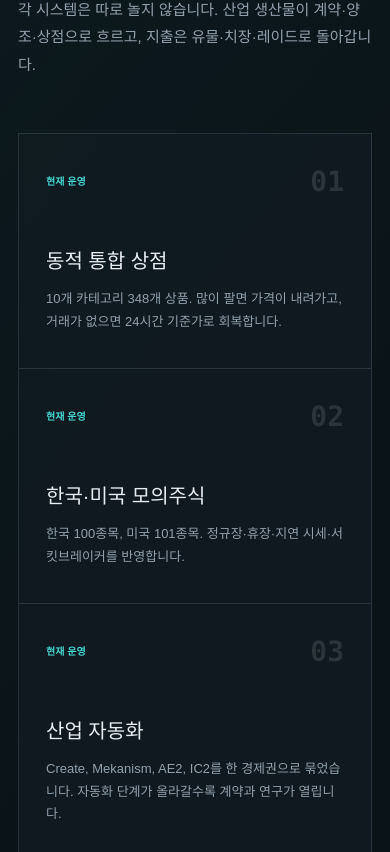
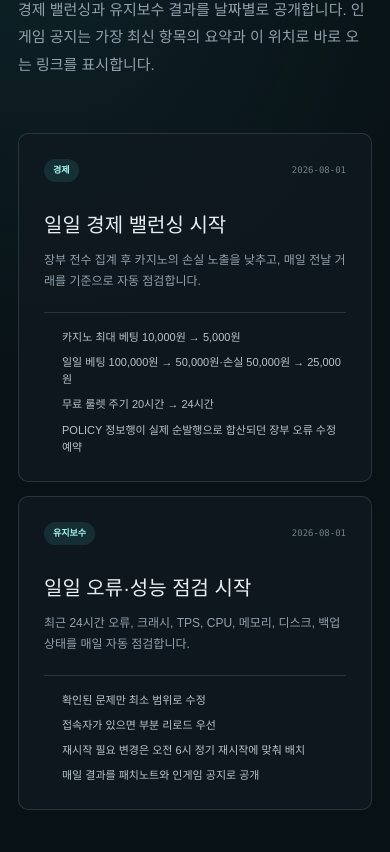
Before and after one commit to kohij/kohij.github.io, a Next.js app: page / in a window 390 px wide. Shown: the part 5492-6344 px from the top of the page. Built offline with nearby package versions, Linux system fonts and the light colour scheme.

Commit message:
Add automated server patch notes

```diff
--- a/app/globals.css
+++ b/app/globals.css
@@ -594,6 +594,71 @@ footer button {
   line-height: 1.75;
 }
 
+.patch-section {
+  border-top: 1px solid var(--line);
+  background:
+    radial-gradient(circle at 12% 15%, rgba(69, 214, 208, 0.08), transparent 25rem),
+    #081116;
+}
+
+.patch-grid {
+  display: grid;
+  grid-template-columns: repeat(2, minmax(0, 1fr));
+  gap: 14px;
+}
+
+.patch-grid article {
+  padding: 25px;
+  border: 1px solid var(--line);
+  border-radius: 10px;
+  background: rgba(17, 25, 32, 0.76);
+}
+
+.patch-meta {
+  display: flex;
+  align-items: center;
+  justify-content: space-between;
+  gap: 18px;
+}
+
+.patch-meta span {
+  padding: 5px 9px;
+  border-radius: 999px;
+  background: rgba(69, 214, 208, 0.12);
+  color: var(--cyan-soft);
+  font-size: 9px;
+  font-weight: 800;
+}
+
+.patch-meta time {
+  color: #71808a;
+  font-family: var(--font-geist-mono), monospace;
+  font-size: 9px;
+}
+
+.patch-grid h3 {
+  margin: 28px 0 10px;
+  font-size: 20px;
+}
+
+.patch-grid p {
+  margin: 0;
+  color: var(--muted);
+  font-size: 12px;
+  line-height: 1.75;
+}
+
+.patch-grid ul {
+  display: grid;
+  gap: 8px;
+  margin: 20px 0 0;
+  padding: 16px 0 0 18px;
+  border-top: 1px solid var(--line);
+  color: #b9c4cb;
+  font-size: 11px;
+  line-height: 1.55;
+}
+
 .dark-section,
 .brewery-section,
 .reference-section {
@@ -1492,6 +1557,10 @@ footer button {
   .pet-grid,
   .reference-grid {
     grid-template-columns: repeat(2, 1fr);
+  }
+
+  .patch-grid {
+    grid-template-columns: 1fr;
   }
 
   .paths,
--- a/app/page.tsx
+++ b/app/page.tsx
@@ -11,6 +11,7 @@ import {
   type BrewTier,
   type Rarity,
 } from "./content";
+import patchNotes from "./patch-notes.json";
 
 const address = "taekbyeong-709371ef.nip.io";
 const fishFilters: Array<"전체" | Rarity> = [
@@ -112,6 +113,7 @@ export default function Home() {
         <nav aria-label="주요 메뉴">
           <a href="#start">시작</a>
           <a href="#update">업데이트</a>
+          <a href="#patch-notes">패치노트</a>
           <a href="#systems">시스템</a>
           <a href="#quests">퀘스트</a>
           <a href="#brewery">양조</a>
@@ -261,6 +263,31 @@ export default function Home() {
             현금 유입·지출·거래 출처는 경제 원장에 기록됩니다.
           </p>
         </aside>
+      </section>
+
+      <section className="section patch-section" id="patch-notes">
+        <SectionTitle
+          kicker="LIVE · PATCH NOTES"
+          title="오늘 무엇이 바뀌었는지"
+          body="경제 밸런싱과 유지보수 결과를 날짜별로 공개합니다. 인게임 공지는 가장 최신 항목의 요약과 이 위치로 바로 오는 링크를 표시합니다."
+        />
+        <div className="patch-grid">
+          {patchNotes.map((note) => (
+            <article key={`${note.date}-${note.type}-${note.title}`}>
+              <div className="patch-meta">
+                <span>{note.type}</span>
+                <time dateTime={note.date}>{note.date}</time>
+              </div>
+              <h3>{note.title}</h3>
+              <p>{note.summary}</p>
+              <ul>
+                {note.changes.map((change) => (
+                  <li key={change}>{change}</li>
+                ))}
+              </ul>
+            </article>
+          ))}
+        </div>
       </section>
 
       <section className="section dark-section" id="systems">
--- /dev/null
+++ b/app/patch-notes.json
@@ -0,0 +1,26 @@
+[
+  {
+    "date": "2026-08-01",
+    "type": "경제",
+    "title": "일일 경제 밸런싱 시작",
+    "summary": "장부 전수 집계 후 카지노의 손실 노출을 낮추고, 매일 전날 거래를 기준으로 자동 점검합니다.",
+    "changes": [
+      "카지노 최대 베팅 10,000원 → 5,000원",
+      "일일 베팅 100,000원 → 50,000원·손실 50,000원 → 25,000원",
+      "무료 룰렛 주기 20시간 → 24시간",
+      "POLICY 정보행이 실제 순발행으로 합산되던 장부 오류 수정 예약"
+    ]
+  },
+  {
+    "date": "2026-08-01",
+    "type": "유지보수",
+    "title": "일일 오류·성능 점검 시작",
+    "summary": "최근 24시간 오류, 크래시, TPS, CPU, 메모리, 디스크, 백업 상태를 매일 자동 점검합니다.",
+    "changes": [
+      "확인된 문제만 최소 범위로 수정",
+      "접속자가 있으면 부분 리로드 우선",
+      "재시작 필요 변경은 오전 6시 정기 재시작에 맞춰 배치",
+      "매일 결과를 패치노트와 인게임 공지로 공개"
+    ]
+  }
+]
```
Also changed, not shown: 1 other file (tests, documents, lock files or other folders).
